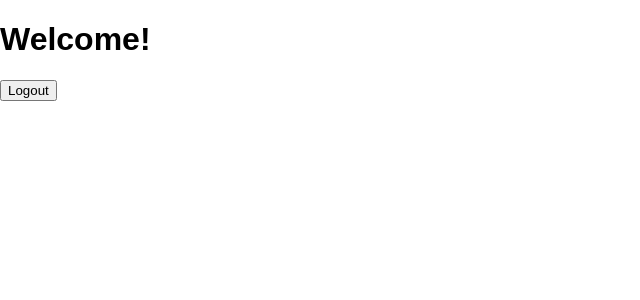
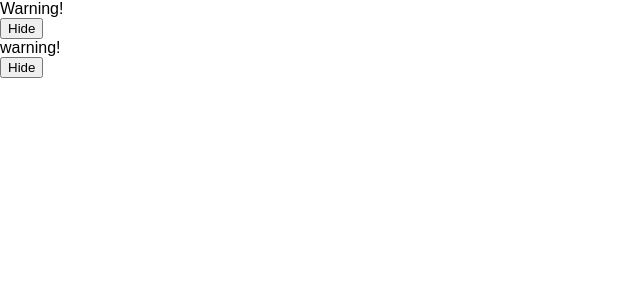
Before and after one commit to MatchaYi/React, a React (Create React App) app: page / in a window 1280 px wide. Shown: the top 300 px of the page, without its empty margins (0-640 px from the left). Built offline with nearby package versions, Linux system fonts and the light colour scheme.

Commit message:
add files 06/07

```diff
--- /dev/null
+++ b/src/components/06-UnreadMessage.js
@@ -0,0 +1,35 @@
+import React, {Component} from 'react';
+
+function  Mailbox (props) {
+    const unreadMessages = props.unreadMessages;
+    return (
+        <div>
+            <h1>hello!</h1>
+            {unreadMessages.length > 0 &&  unreadMessages.length < 4 &&
+               <h2>
+                   You have {unreadMessages.length} unread messages.
+               </h2>
+            }
+        </div>
+    )
+}
+const message = ['1','2','3','4'];
+const isTrue = false;
+class UnreadMessage extends Component {
+    render () {
+        return (
+            <div>
+                <Mailbox unreadMessages={message}/>
+                <div>hello, {isTrue?'react':'vue'}</div>
+                {isTrue ?(
+                    <button>login</button>
+                ) : (
+                    <button>logout</button>
+                )
+                }
+            </div>
+        )
+    }
+}
+
+export default UnreadMessage
--- /dev/null
+++ b/src/components/07-Page.js
@@ -0,0 +1,40 @@
+import React, {Component} from 'react';
+
+function WarningBanner(props) {
+  if (!props.warn) {
+    return null;
+  }
+
+  return (
+    <div className="warning">
+      Warning!
+    </div>
+  );
+}
+
+class Page extends Component {
+  constructor(props) {
+    super(props);
+    this.state = {showWarning: true}
+    this.handleToggleClick = this.handleToggleClick.bind(this);
+  }
+
+  handleToggleClick() {
+    this.setState(prevState => ({
+      showWarning: !prevState.showWarning
+    }));
+  }
+
+  render() {
+    return (
+      <div>
+        <WarningBanner warn={this.state.showWarning} />
+        <button onClick={this.handleToggleClick}>
+          {this.state.showWarning ? 'Hide' : 'Show'}
+        </button>
+      </div>
+    );
+  }
+}
+
+export default Page
--- /dev/null
+++ b/src/components/07-PreventRendering.js
@@ -0,0 +1,29 @@
+import React, {Component} from 'react';
+
+function WarningMsg (props) {
+    if(props.warn) {
+        return null;
+    }
+    return <div>warning!</div>
+}
+
+class PreventRendering extends Component {
+    constructor (props) {
+        super(props);
+        this.state = {showWarning: false};
+        this.toggleClick = this.toggleClick.bind(this);
+    }
+    toggleClick () {
+        this.setState({showWarning: !this.state.showWarning});
+    }
+    render () {
+        return (
+            <div>
+                <WarningMsg warn={this.state.showWarning}/>
+                <button onClick={this.toggleClick}>{this.state.showWarning ? 'Show' : 'Hide'}</button>
+            </div>
+        )
+    }
+}
+
+export default PreventRendering
--- a/src/components/App.js
+++ b/src/components/App.js
@@ -5,8 +5,11 @@ import '../App.css';
 // import LearningProps from './02-Components-Props';
 // import Clock from './03-Clock-state';
 // import Click from './04-Click';
-import Greeting from './05-Conditional-rendering1';
-// import GreetingToo from './05-Conditional-rendering2'
+// import Greeting from './05-Conditional-rendering1';
+// import GreetingToo from './05-Conditional-rendering2';
+// import UnreadMessage from './06-UnreadMessage';
+import Page from './07-Page';
+import PreventRendering from './07-PreventRendering';
 // import LearningES6 from './ES6Learning';
 
 
@@ -18,8 +21,11 @@ class App extends Component {
         {/*<LearningProps />*/}
          {/*<Clock />*/}
          {/*<Click />*/}
-         <Greeting />
+         {/*<Greeting />*/}
          {/*<GreetingToo />*/}
+         {/*<UnreadMessage />*/}
+         <Page />
+         <PreventRendering />
          {/*<LearningES6 />*/}
       </div>
     )
```
